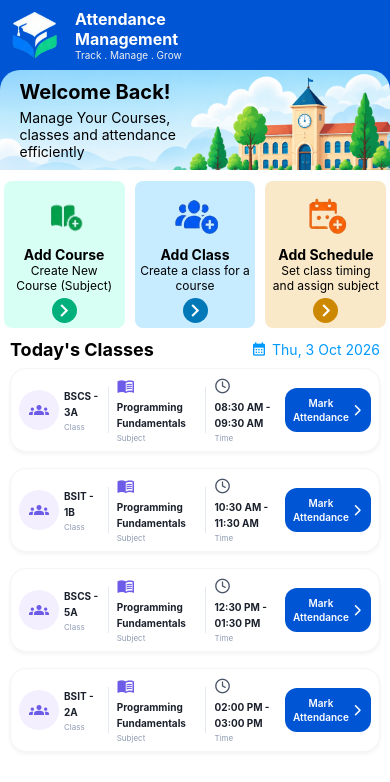
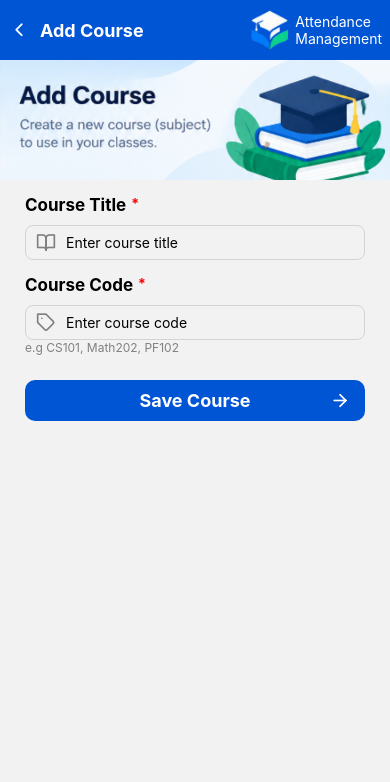
Before and after one commit to mhmdkhan-01/React-Native, a React Native app: screen /AddCourse in a window 390 px wide. Shown: the top 782 px of the page. Built offline with nearby package versions, Linux system fonts and the light colour scheme.

Commit message:
added AddCourse Screen

```diff
--- a/App.jsx
+++ b/App.jsx
@@ -4,13 +4,15 @@ import { NavigationContainer, StackRouter } from '@react-navigation/native'
 import { createNativeStackNavigator } from '@react-navigation/native-stack'
 import Login from './Screens/Login'
 import Dashboard from './Screens/Dashboard'
+import AddCourse from './Screens/AddCourse';
 const App = () => {
   const Stack=createNativeStackNavigator();
   return (
     <NavigationContainer>
-      <Stack.Navigator initialRouteName='Dashboard'>
+      <Stack.Navigator initialRouteName='Dashboard' screenOptions={{headerShown:false}}>
         <Stack.Screen name='Login' component={Login} options={{headerShown:false}} />
         <Stack.Screen name='Dashboard' component={Dashboard} options={{headerShown:false}}/>
+        <Stack.Screen name="AddCourse" component={AddCourse}/>
       </Stack.Navigator>
     </NavigationContainer>
   )
--- a/Data/Lists/Courses.js
+++ b/Data/Lists/Courses.js
@@ -1,9 +1,9 @@
 import Course from "../Models/Course";
 var Courses=[
-    Course( "Programming Fundamentals", "PF101"),
-    Course( "Mobile Application Development", "MAD202"),
-    Course("Database Systems",  "DBS303"),
-    Course("Object Oriented Programming",  "OOP102"),
+    new Course( "Programming Fundamentals", "PF101"),
+    new Course( "Mobile Application Development", "MAD202"),
+    new Course("Database Systems",  "DBS303"),
+    new Course("Object Oriented Programming",  "OOP102"),
 ];
 
 export function getCourses(){
--- /dev/null
+++ b/Screens/AddCourse.jsx
@@ -0,0 +1,131 @@
+import { View, Text, StyleSheet, Pressable, Image, TextInput } from 'react-native'
+import React, { useState } from 'react'
+import { SafeAreaView } from 'react-native-safe-area-context'
+import Feather from 'react-native-vector-icons/Feather'
+import {addCourse} from '../Data/Lists/Courses'
+const AddCourse = ({navigation}) => {
+    const [title, setTitle]=useState('');
+    const [code, setCode]=useState('');
+
+    const CourseAdd=()=>{
+        if(!title || !code)
+            return;
+        addCourse(title, code);
+        setTitle('');
+        setCode('');
+    }
+  return (
+    <SafeAreaView>
+        <View style={style.header}>
+            <View style={style.lheader}>
+               <Pressable onPress={()=>navigation.goBack()}>
+                <Feather name="chevron-left" size={22} color="#FFFFFF" />
+                </Pressable>
+                <Text style={style.lheadertxt}>Add Course</Text>
+            </View>
+            <View style={style.rheader}>
+                <Image source={require('../Images/hlogo.png')} style={{width:50, height:50}} />
+                <Text style={style.rheadertxt}>{'Attendance\nManagement'}</Text>
+            </View>
+        </View>
+        <Image source={require('../Images/addcoursehd.png')} resizeMode='cover' style={{width:'100%', height:120}}/>
+        <View style={style.inputcontainer}>
+            <View style={style.inpheader}>
+                <Text style={style.inplabelhdr}>Course Title</Text>
+                <Text style={{color:'red', fontWeight:'bold'}}>*</Text>
+            </View>
+            <View style={style.inpbox}>
+            <Feather name='book-open' size={20} color="gray"/>
+                <TextInput style={{width:'100%'}} placeholder='Enter course title' value={title} onChangeText={setTitle} />
+            </View>
+        </View>
+        <View style={style.inputcontainer}>
+            <View style={style.inpheader}>
+                <Text style={style.inplabelhdr}>Course Code</Text>
+                <Text style={{color:'red', fontWeight:'bold'}}>*</Text>
+            </View>
+            <View style={style.inpbox}>
+            <Feather name='tag' size={20} color="gray"/>
+                <TextInput style={{width:'100%'}} placeholder='Enter course code' value={code} onChangeText={setCode} />
+            </View>
+            <Text style={{color:'gray', fontSize:12}}>e.g CS101, Math202, PF102</Text>
+        </View>
+        <Pressable style={style.button} onPress={CourseAdd}>
+            <Text style={style.btntxt}>Save Course</Text>
+            <View style={style.btnicon}><Feather name="arrow-right" size={20} color="#FFFF"/></View>
+        </Pressable>
+    </SafeAreaView>
+  )
+}
+const style=StyleSheet.create({
+    header:{
+        flexDirection:'row',
+        justifyContent:'space-between',
+        backgroundColor:'#0055d5',
+        padding:5,
+        paddingHorizontal:8,
+        alignItems:'center'
+    },
+    lheader:{
+        flexDirection:'row',
+        gap: 10,
+        justifyContent:'center',
+        alignItems:'center'
+    },
+    rheader:{
+        flexDirection:'row',
+        alignItems:'center'
+    },
+    lheadertxt:{
+        color:"white",
+        fontSize:18,
+        fontWeight:'bold'
+    },
+    rheadertxt:{
+        color:"white",
+        fontSize:14,
+    },
+    inputcontainer:{
+        marginTop:15,
+        marginHorizontal:25,
+    },
+    inpheader:{
+        flexDirection:'row',
+        gap:5
+    },
+    inplabelhdr:{
+        fontWeight:'bold',
+        fontSize:17
+    },
+    inpbox:{
+        flexDirection:'row',
+        alignItems:'center',
+        borderWidth:1,
+        borderRadius:8,
+        borderColor:'lightgray',
+        padding:5,
+        paddingLeft:10,
+        marginTop:10,
+        gap:10
+    },
+    button:{
+        flexDirection:'row',
+        alignItems:'center',
+        position:'relative',
+        backgroundColor:'#0055d5',
+        padding:10,
+        margin:25,
+        justifyContent:'center',
+        borderRadius:10
+    },
+    btntxt:{
+        fontWeight:'bold',
+        fontSize:18,
+        color:'white',
+    },
+    btnicon:{
+        position:'absolute',
+        right:15
+    }
+});
+export default AddCourse
--- a/Screens/Dashboard.jsx
+++ b/Screens/Dashboard.jsx
@@ -1,29 +1,32 @@
-import { View, Text, StyleSheet, Image, ImageBackground, TouchableOpacity } from 'react-native'
+import { View, Text, StyleSheet, Image, ImageBackground, TouchableOpacity, Pressable } from 'react-native'
 import { SafeAreaView } from 'react-native-safe-area-context'
 import MaterialIcons from 'react-native-vector-icons/MaterialIcons'
 import Feather from 'react-native-vector-icons/Feather'
 import React from 'react'
 import Schedules from '../Data/Lists/Schedules'
 
-const Dashboard = () => {
+const Dashboard = ({navigation}) => {
     const quickicons=[{
         title:'Add Course',
         subtitle:'Create New Course (Subject)',
         color:'#d8fff3',
         arrowColor:'#00b07c',
-        img:require('../Images/addcourse.png')
+        img:require('../Images/addcourse.png'),
+        screen:'AddCourse'
     },{
         title:'Add Class',
         subtitle:'Create a class for a course',
         color:'#c7ebff',
         arrowColor:'#0078b8',
-        img:require('../Images/addclass.png')
+        img:require('../Images/addclass.png'),
+        screen:'AddClass'
     },{
         title:'Add Schedule',
         subtitle:'Set class timing and assign subject',
         color:'#fae9c8',
         arrowColor:'#cc8800',
-        img:require('../Images/addschedule.png')
+        img:require('../Images/addschedule.png') ,
+        screen:'AddSchedule'
     }];
 
   return (
@@ -49,7 +52,8 @@ const Dashboard = () => {
         </View>
         <View style={style.quickbuttons}>
             {quickicons.map((item, index) => {
-                return <View key={index} style={{backgroundColor:item.color, margin:5, borderRadius:8,
+                return <Pressable  key={index} onPress={()=>navigation.navigate(item.screen)}
+                 style={{backgroundColor:item.color, margin:5, borderRadius:8,
                     width:'31%', alignItems:'center', padding:5
                 }}>
                     <Image source={item.img}
@@ -60,7 +64,8 @@ const Dashboard = () => {
                 <View style={{backgroundColor:item.arrowColor, marginTop:5, borderRadius:50}}>
                     <MaterialIcons color="white" name="keyboard-arrow-right" size={25}/>
                 </View>
-                </View>
+
+                </Pressable>
             })}
         </View>
         <View style={style.lsheader}>
@@ -91,7 +96,7 @@ const Dashboard = () => {
                         <View style={style.subjectSection}>
                             <MaterialIcons name="menu-book" size={18} color="#6C5CE7" style={style.sectionIcon} />
                             <Text style={style.cardTitleText} numberOfLines={2}>
-                                {item.subject || 'Programming\nFundamentals'}
+                                {item.subjectName || 'Programming\nFundamentals'}
                             </Text>
                             <Text style={style.cardSubtitleText}>Subject</Text>
                         </View>
```
Also changed, not shown: Images/addcoursehd.png (added).
